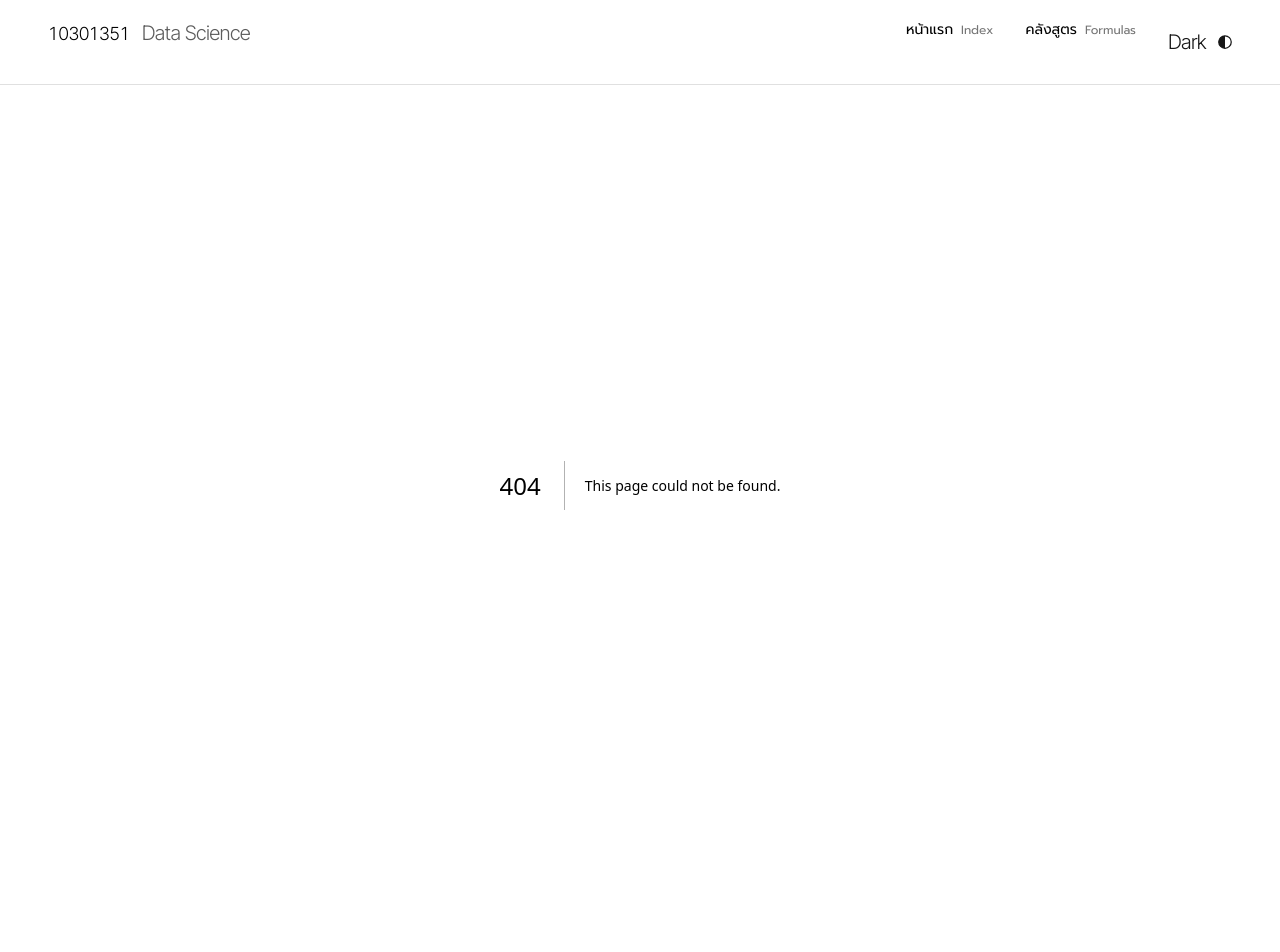
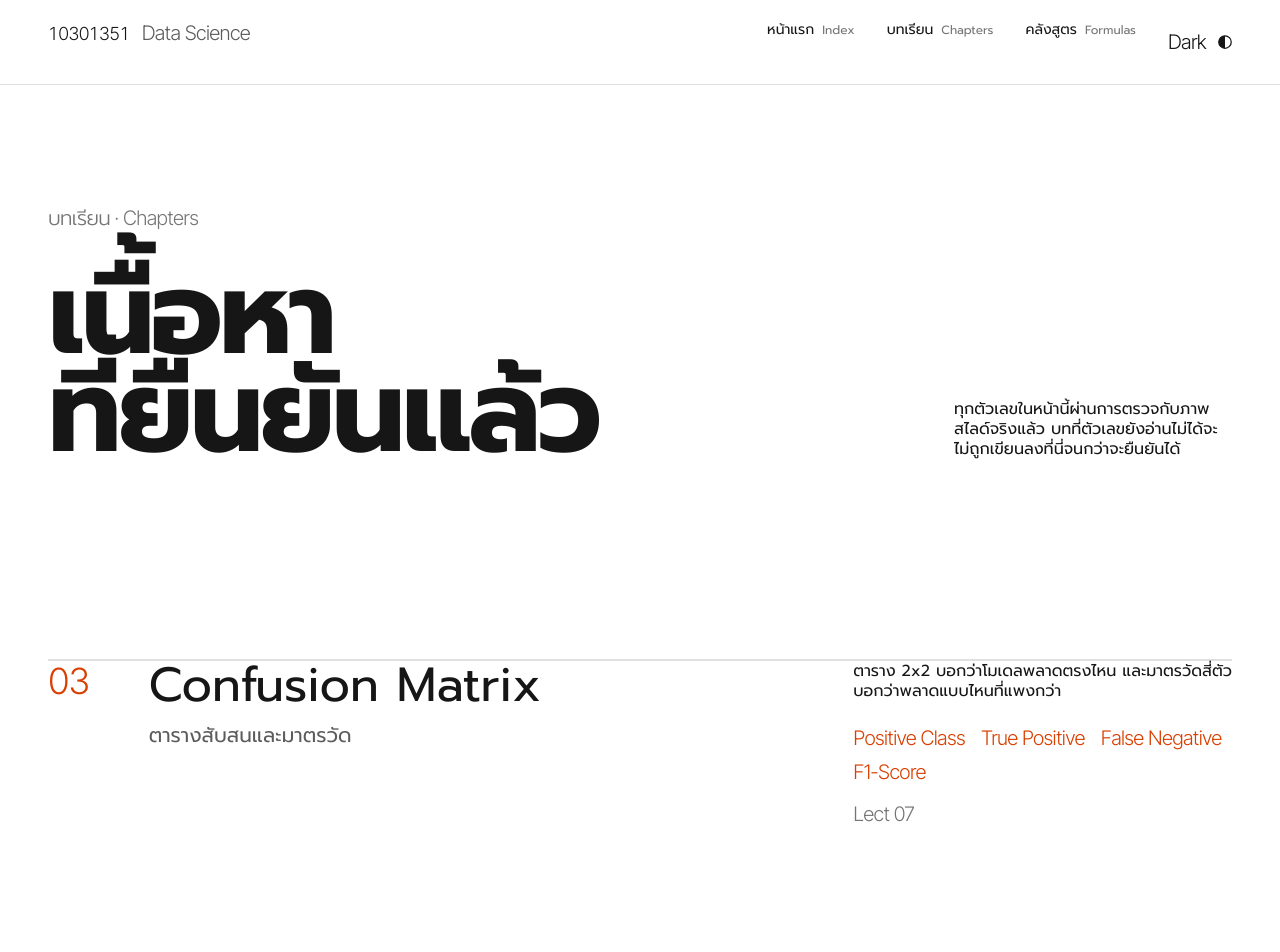
Before and after one commit to numcayX2/ds-final-guide, a Next.js app: page /chapters in a window 1280 px wide. Before the commit this address had no page. Shown: the top 952 px of the page. Before the commit the page ends 885 px from the top, so only its background shows below. Built offline with nearby package versions, Linux system fonts and the light colour scheme.

Commit message:
P2 complete: /chapters page rendering 3 verified chapters

```diff
--- /dev/null
+++ b/app/chapters/page.tsx
@@ -0,0 +1,73 @@
+import { chapters } from "@/content/chapters";
+import { ChapterBody } from "@/components/content-blocks";
+import { Reveal } from "@/components/reveal";
+
+export default function ChaptersPage() {
+  return (
+    <>
+      <section className="shell pt-sp-2 pb-sp-1">
+        <div className="grid-12 items-end">
+          <div className="col-span-12 lg:col-span-7">
+            <Reveal>
+              <p className="meta-label text-ink-subtle mb-8">
+                บทเรียน &middot; Chapters
+              </p>
+            </Reveal>
+            <Reveal delay={80}>
+              <h1 className="display tracking-reset">
+                เนื้อหา
+                <br />
+                ที่ยืนยันแล้ว
+              </h1>
+            </Reveal>
+          </div>
+          <div className="col-span-12 lg:col-span-3 lg:col-start-10 mt-sp-1 lg:mt-0">
+            <Reveal delay={160}>
+              <p className="meta-value text-ink-muted">
+                ทุกตัวเลขในหน้านี้ผ่านการตรวจกับภาพสไลด์จริงแล้ว
+                บทที่ตัวเลขยังอ่านไม่ได้จะไม่ถูกเขียนลงที่นี่จนกว่าจะยืนยันได้
+              </p>
+            </Reveal>
+          </div>
+        </div>
+      </section>
+
+      {chapters.map((ch) => (
+        <article key={ch.slug} className="shell pt-sp-2">
+          <header className="grid-12 items-start pb-sp-1 border-t-2 border-accent">
+            <div className="col-span-12 lg:col-span-1">
+              <span className="index text-4xl text-accent-ink">{ch.index}</span>
+            </div>
+            <div className="col-span-12 lg:col-span-6 mt-4 lg:mt-0">
+              <h2 className="text-4xl lg:text-5xl tracking-reset">{ch.title}</h2>
+              <p className="mt-3 text-xl text-ink-muted">{ch.titleTh}</p>
+            </div>
+            <div className="col-span-12 lg:col-span-4 mt-6 lg:mt-0 lg:col-start-9">
+              <p className="meta-value text-ink-muted">{ch.standfirst}</p>
+              <ul className="mt-6 flex flex-wrap gap-x-4 gap-y-2">
+                {ch.keyTerms.map((t) => (
+                  <li key={t} className="meta-label tracking-display text-accent-ink">
+                    {t}
+                  </li>
+                ))}
+              </ul>
+              <p className="mt-4 meta-label tracking-display text-ink-subtle">
+                {ch.lectures.join(" \u00b7 ")}
+              </p>
+            </div>
+          </header>
+
+          <div className="space-y-sp-2 pt-sp-1">
+            <ChapterBody sections={ch.sections} />
+          </div>
+        </article>
+      ))}
+
+      <footer className="shell py-sp-3 border-t border-rule">
+        <p className="meta-label tracking-display text-ink-subtle">
+          {chapters.length} บทเรียนที่ยืนยันแล้ว &mdash; Ch01 และ Ch02 รออ่านภาพสไลด์
+        </p>
+      </footer>
+    </>
+  );
+}
--- a/components/site-header.tsx
+++ b/components/site-header.tsx
@@ -3,6 +3,7 @@ import { ThemeToggle } from "./theme-toggle";
 
 const NAV = [
   { href: "/", label: "หน้าแรก", labelEn: "Index" },
+  { href: "/chapters", label: "บทเรียน", labelEn: "Chapters" },
   { href: "/formulas", label: "คลังสูตร", labelEn: "Formulas" },
 ];
 
```
